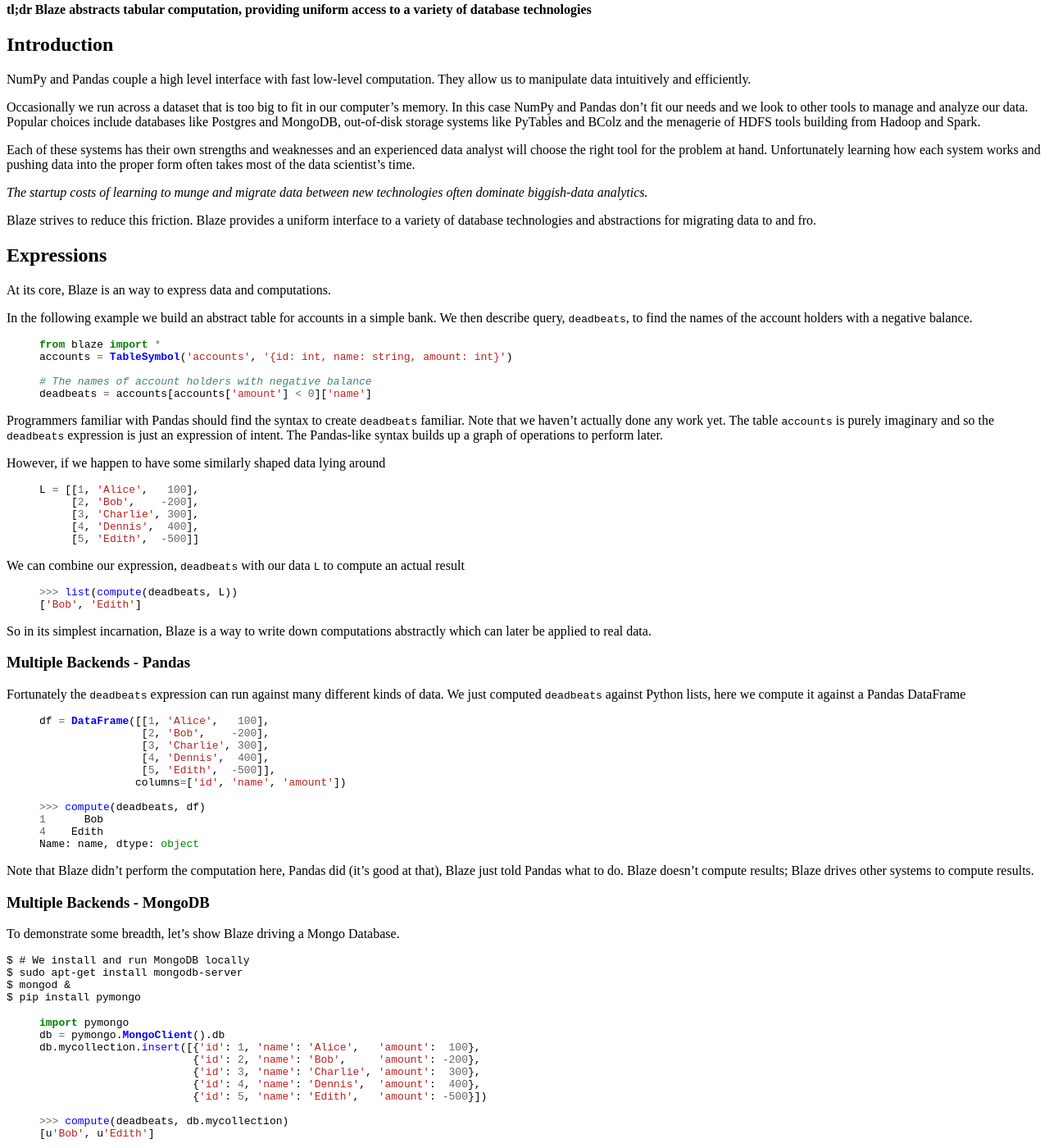
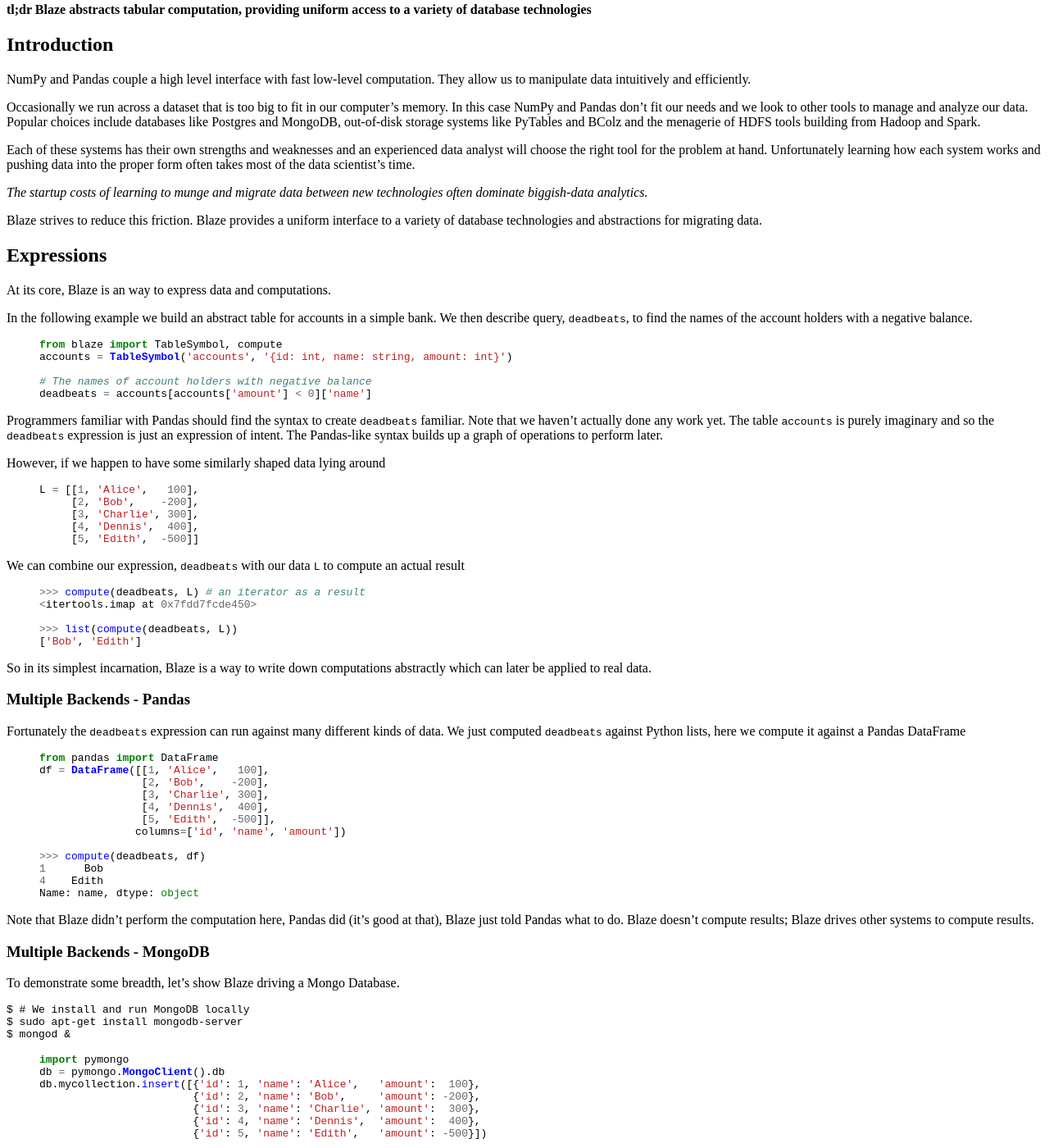
Before and after one commit to besyskymnbk/blog, a Jekyll site: the page built from _posts/work/2014-09-01-Blaze-Expressions.md, in a window 1280 px wide and 1400 px high, scrolled down 209 px. Shown: the whole window at 82% size. Built offline with Jekyll 4.4.1, drawn with Linux system fonts in a browser that asks for light colours; comment, search, counter and statistics services are not loaded; some of the changed text lies outside the part shown.

Commit message:
respond to some comments from @damianavila

```diff
--- a/_posts/work/2014-09-01-Blaze-Expressions.md
+++ b/_posts/work/2014-09-01-Blaze-Expressions.md
@@ -32,8 +32,7 @@ takes most of the data scientist's time.
 technologies often dominate biggish-data analytics.*
 
 Blaze strives to reduce this friction.  Blaze provides a uniform interface to
-a variety of database technologies and abstractions for migrating data to and
-fro.
+a variety of database technologies and abstractions for migrating data.
 
 
 Expressions
@@ -46,7 +45,7 @@ simple bank.  We then describe query, `deadbeats`, to find the names of the
 account holders with a negative balance.
 
 {% highlight Python %}
-from blaze import *
+from blaze import TableSymbol, compute
 accounts = TableSymbol('accounts', '{id: int, name: string, amount: int}')
 
 # The names of account holders with negative balance
@@ -73,6 +72,9 @@ We can combine our expression, `deadbeats` with our data `L` to compute an
 actual result
 
 {% highlight Python %}
+>>> compute(deadbeats, L) # an iterator as a result
+<itertools.imap at 0x7fdd7fcde450>
+
 >>> list(compute(deadbeats, L))
 ['Bob', 'Edith']
 {% endhighlight %}
@@ -88,6 +90,7 @@ data.  We just computed `deadbeats` against Python lists, here we compute it
 against a Pandas DataFrame
 
 {% highlight Python %}
+from pandas import DataFrame
 df = DataFrame([[1, 'Alice',   100],
                 [2, 'Bob',    -200],
                 [3, 'Charlie', 300],
@@ -113,7 +116,6 @@ To demonstrate some breadth, let's show Blaze driving a Mongo Database.
     $ # We install and run MongoDB locally
     $ sudo apt-get install mongodb-server
     $ mongod &
-    $ pip install pymongo
 
 {% highlight Python %}
 import pymongo
@@ -180,6 +182,7 @@ to the screen initiate calls to `compute` and then print those results, giving
 an interactive feel in a console or notebook
 
 {% highlight Python %}
+>>> from blaze import Table
 >>> t = Table(db.mycollection)  # give MongoDB resource to Table
 >>> t
    amount  id     name
```
